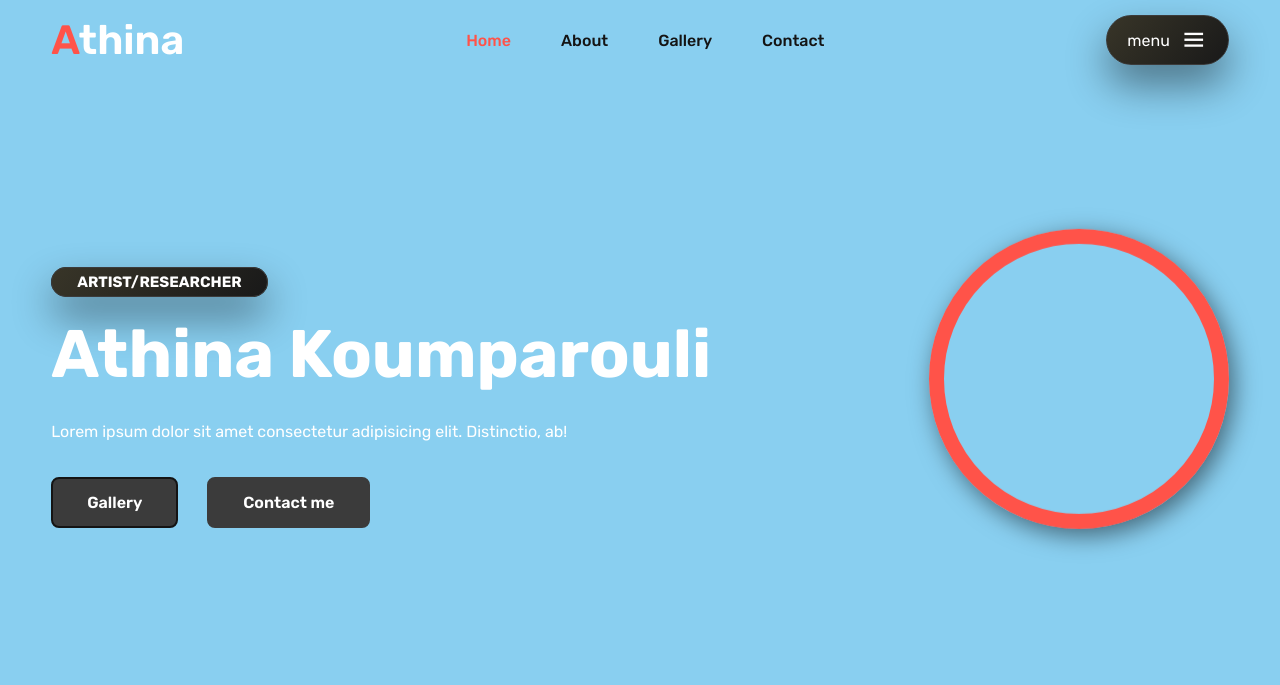
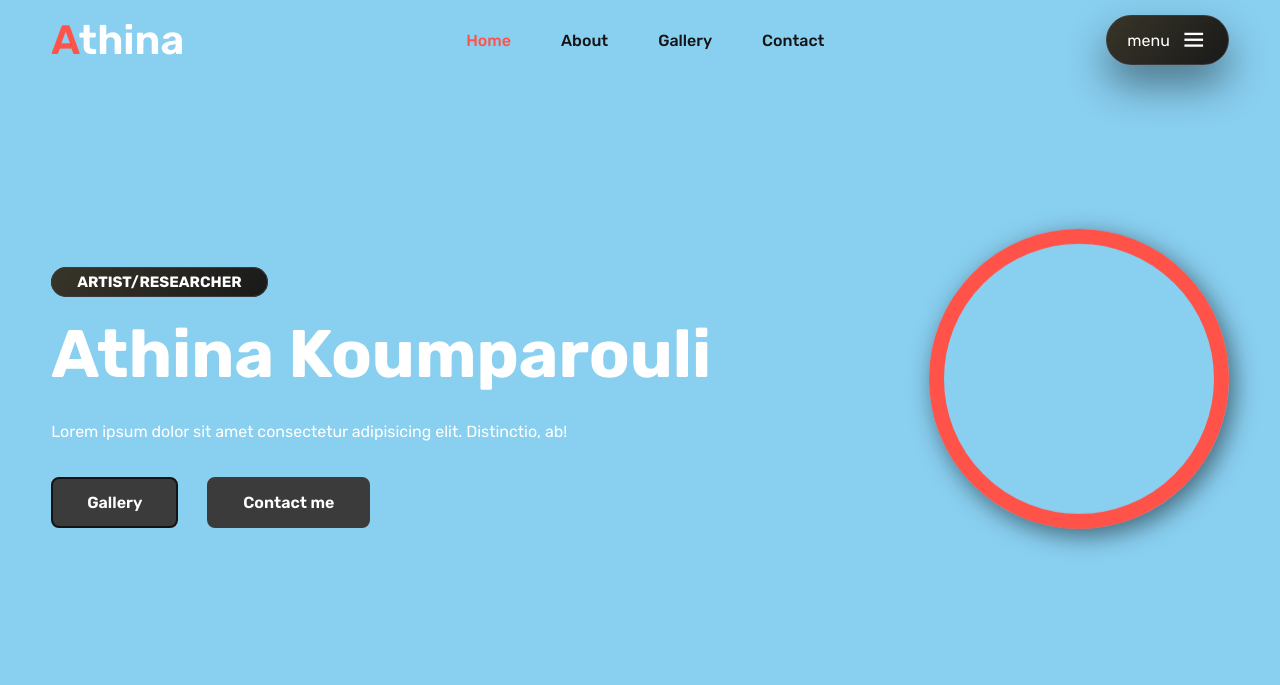
Before and after one commit to Kambo22/Digital-dreamers, a plain HTML site: page index.html in a window 1280 px wide. Shown: the top 685 px of the page. Drawn offline with nearby package versions, Linux system fonts and the light colour scheme.

Commit message:
removing shadows

```diff
--- a/styles/style.css
+++ b/styles/style.css
@@ -126,7 +126,6 @@ section{
 .home-text span{
   padding: 5px 25px;
   background: linear-gradient(130.08deg, #383528 0%, #191919 100%);
-  box-shadow: 0px 20px 40px #00000070;
   border: 1px solid var(  --buttons-maintext-color);
   border-radius: 100px;
   color: var(--text-color);
```
